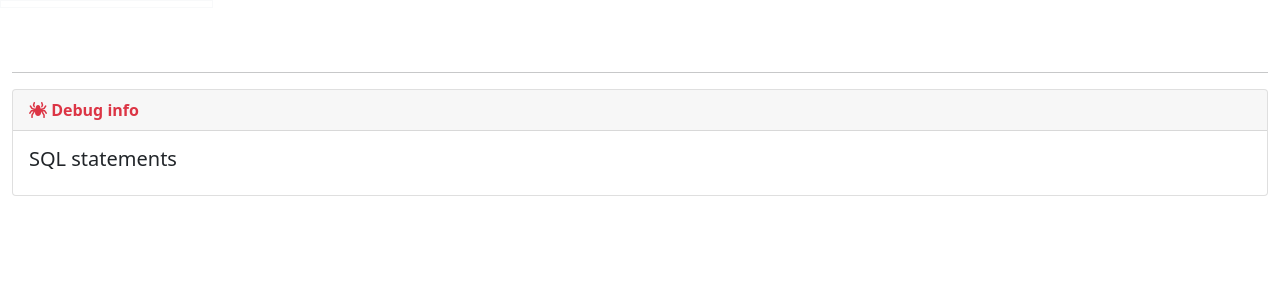
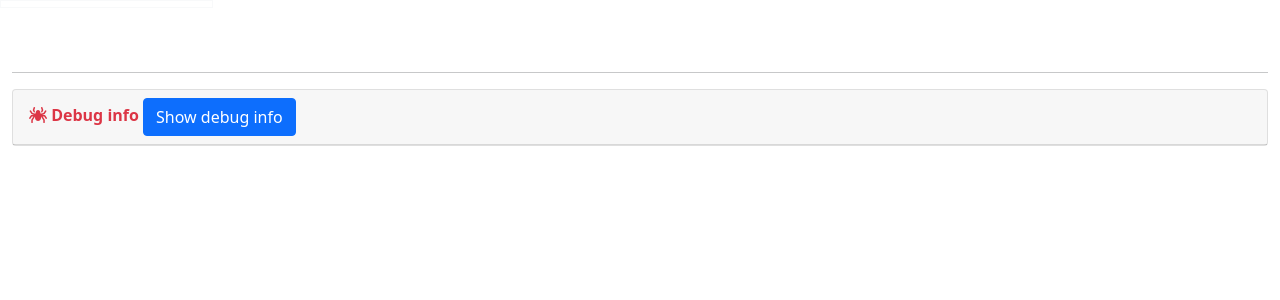
Before and after one commit to mibrahim/cowiki, a PHP site: page /template.php in a window 1280 px wide. Shown: the top 300 px of the page. Run offline with PHP 8.4, Linux system fonts and the light colour scheme; some libraries are stand-ins or nearby versions.

Commit message:
Hide debug info by default

```diff
--- a/web/template.php
+++ b/web/template.php
@@ -52,15 +52,18 @@ function show($variable)
 
         <div class='row'>
             <div class='col-12'>
-                <br/><br/><hr/>
+                <br /><br />
+                <hr />
                 <div class="card">
                     <div class="card-header text-danger">
-                        <b> <i class="fas fa-spider"></i>
-                            Debug info</b>
+                        <b> <i class="fas fa-spider"></i> Debug info</b>
+                        <button class="btn btn-primary" type="button" data-bs-toggle="collapse" data-bs-target="#collapseDebug" aria-expanded="false" aria-controls="collapseDebug">Show debug info</button>
                     </div>
-                    <div class="card-body" style='font-size:0.8em;'>
-                        <h5 class="card-title">SQL statements</h5>
-                        <tt><?php show('debug'); ?></tt>
+                    <div class="collapse" id="collapseDebug">
+                        <div class="card-body" style='font-size:0.8em;'>
+                            <h5 class="card-title">SQL statements</h5>
+                            <tt><?php show('debug'); ?></tt>
+                        </div>
                     </div>
                 </div>
             </div>
```
